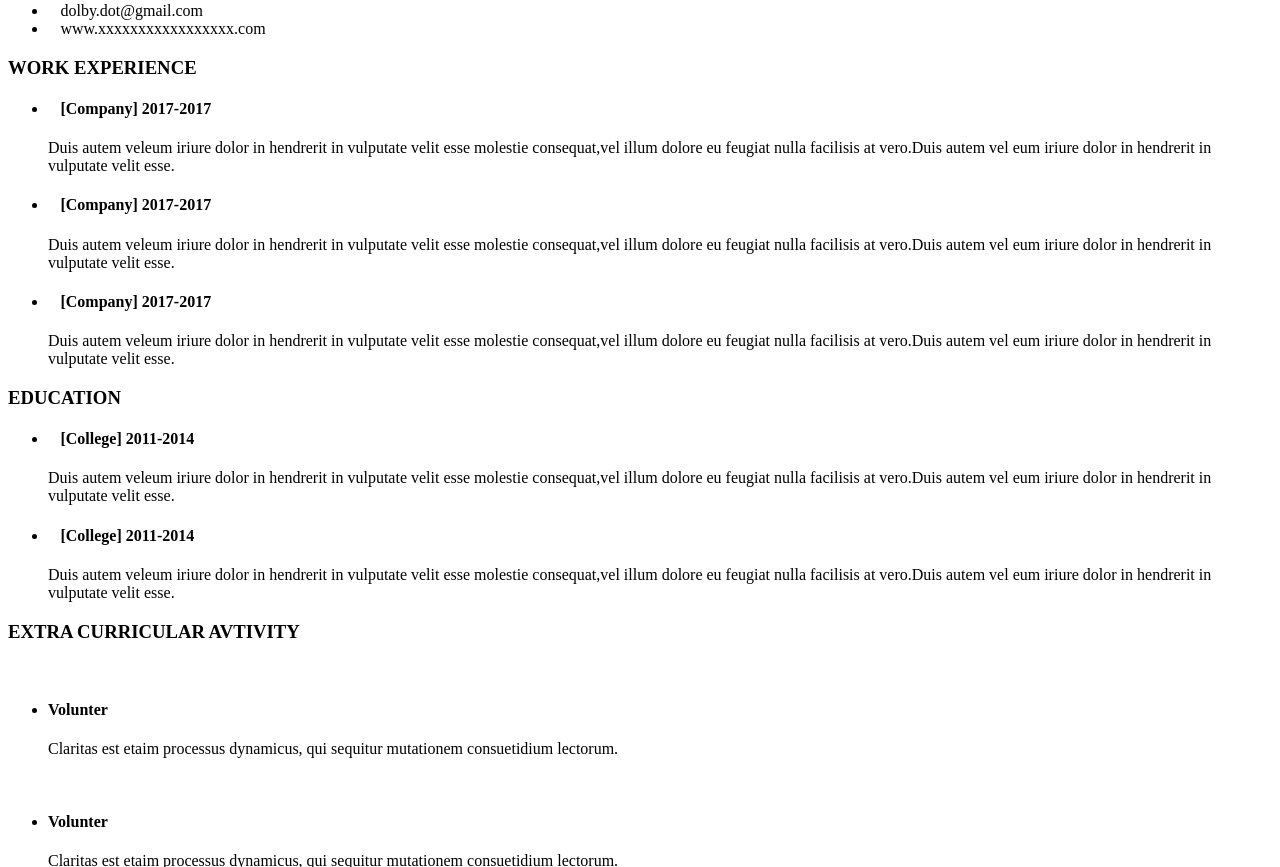
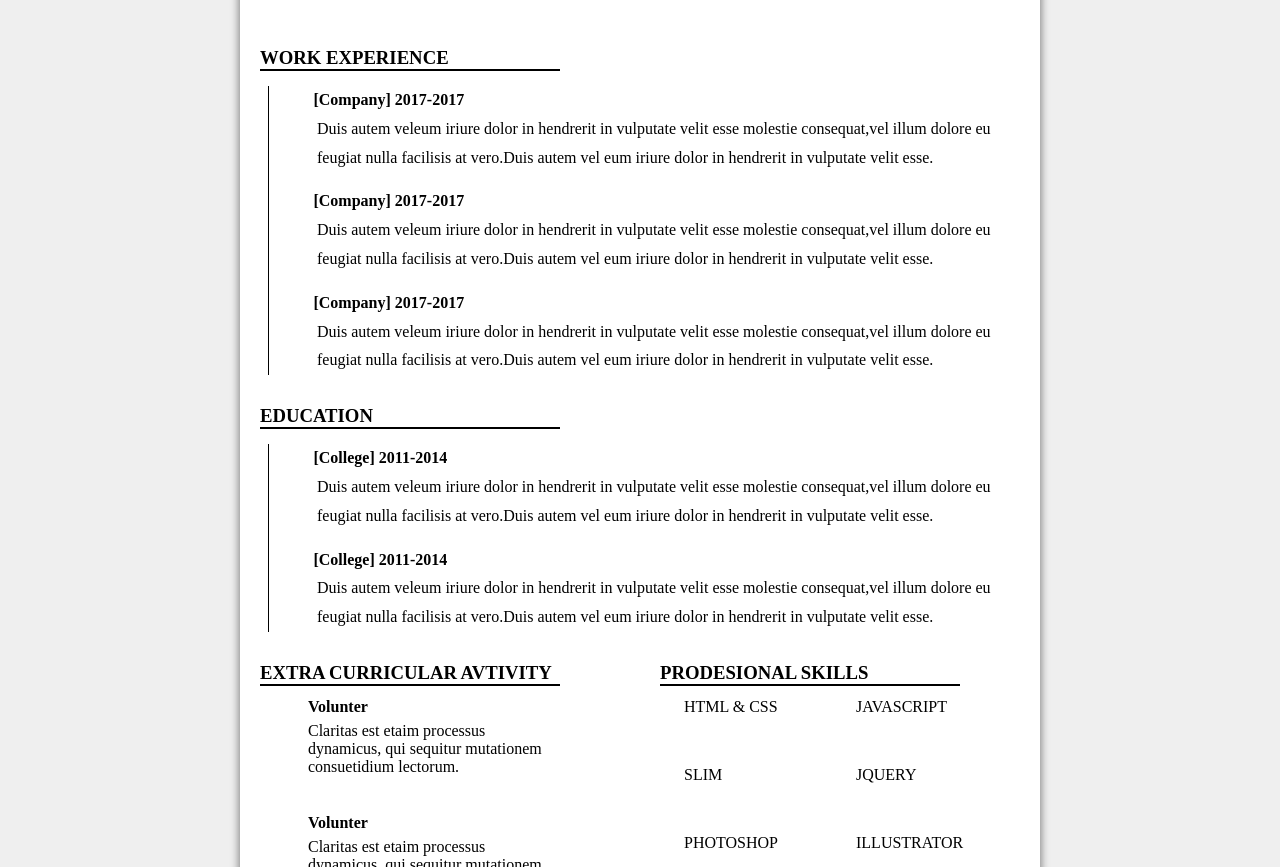
Before and after one commit to dolbydot/resume, a website: page personal-resume/index.html in a window 1280 px wide. Shown: the part 208-1075 px from the top of the page. Drawn offline with Linux system fonts and the light colour scheme; a web font is replaced by a local one.

Commit message:
add personal resume

```diff
--- /dev/null
+++ b/personal-resume/index.css
@@ -0,0 +1,140 @@
+* {
+    padding: 0;
+    margin: 0;
+    box-sizing: border-box;
+}
+
+@font-face {
+    font-family: 'iconfont';
+    src: url('//at.alicdn.com/t/font_0et3y2pwfi5rvn29.eot');
+    src: url('//at.alicdn.com/t/font_0et3y2pwfi5rvn29.eot?#iefix') format('embedded-opentype'),
+    url('//at.alicdn.com/t/font_0et3y2pwfi5rvn29.woff') format('woff'),
+    url('//at.alicdn.com/t/font_0et3y2pwfi5rvn29.ttf') format('truetype'),
+    url('//at.alicdn.com/t/font_0et3y2pwfi5rvn29.svg#iconfont') format('svg');
+}
+
+.iconfont {
+    font-family: "iconfont" !important;
+    font-size: 16px;
+    font-style: normal;
+    -webkit-font-smoothing: antialiased;
+    -moz-osx-font-smoothing: grayscale;
+}
+
+.list-icon {
+    color: black;
+    position: relative;
+    left: -40px;
+}
+
+body {
+    background: #efefef;
+}
+
+.container {
+    background: white;
+    width: 800px;
+    box-shadow: 2px 4px 8px rgba(0, 0, 0, 0.3), -2px -4px 8px rgba(0, 0, 0, 0.3);
+    margin: 20px auto;
+    padding: 20px;
+}
+
+header,
+main,
+footer,
+.skills ul {
+    display: flex;
+}
+
+.list,
+h4 {
+    line-height: 1.8;
+}
+
+.list h4 {
+    margin-left: -16px;
+}
+
+.details :last-child {
+    font-weight: bolder;
+    font-family: "Lantinghei SC", "Open Sans";
+}
+
+h3 {
+    border-bottom: 2px solid black;
+    width: 300px;
+    margin-top: 15px;
+    margin-bottom: 15px;
+}
+
+header {
+    justify-content: space-between;
+    align-items: center;
+    height: 200px;
+}
+
+.logo img {
+    vertical-align: middle;
+    border-radius: 50%;
+    margin-left: -20px;
+}
+
+.details {
+    margin-left: -180px;
+}
+
+.details :first-child {
+    font-weight: lighter;
+}
+
+.contacts p {
+    border-bottom: 4px solid black;
+    margin-bottom: 10px;
+}
+
+main {
+    flex-flow: column wrap;
+}
+
+.list {
+    border-left: 1px solid black;
+    margin-left: 8px;
+}
+
+p {
+    margin-bottom: 15px;
+}
+
+p span {
+    color: #ccc;
+}
+
+.skills {
+    margin-left: 100px;
+}
+
+.skills ul {
+    flex-wrap: wrap;
+}
+
+li {
+    list-style: none;
+    position: relative;
+    margin-left: 3em;
+}
+
+.contacts li {
+    margin-left: 0;
+}
+
+.activity div li {
+    top: -1.6em;
+}
+
+.skills div li {
+    width: 100px;
+    margin-right: 3em;
+    margin-left: 1.5em;
+    margin-bottom: 2em;
+    top: -1.3em;
+}
--- a/personal-resume.html
+++ b/personal-resume/index.html
@@ -6,7 +6,7 @@
     <meta name="viewport" content="width=device-width, initial-scale=1.0">
     <meta http-equiv="X-UA-Compatible" content="ie=edge">
     <title>个人简历</title>
-    <link rel="stylesheet" href="./personal-resume.css">
+    <link rel="stylesheet" href="./index.css">
 </head>
 
 <body>
```
